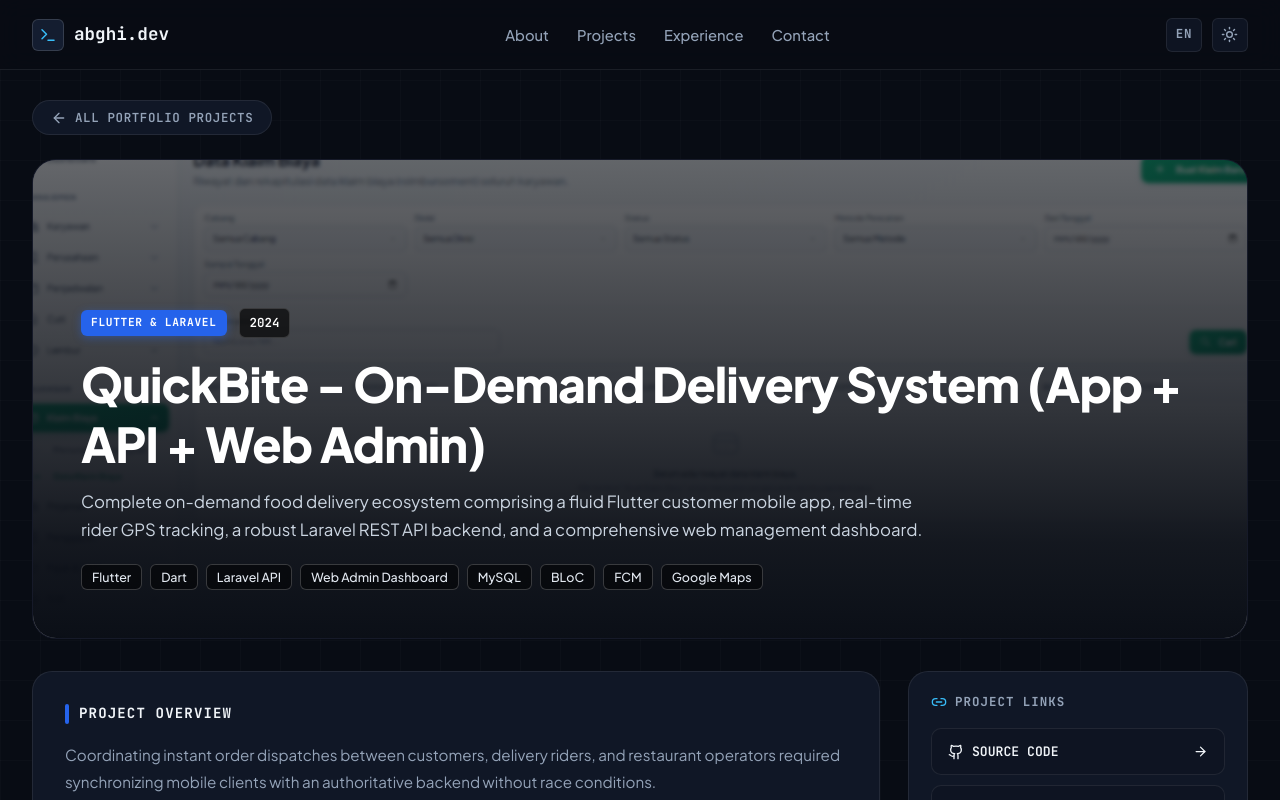
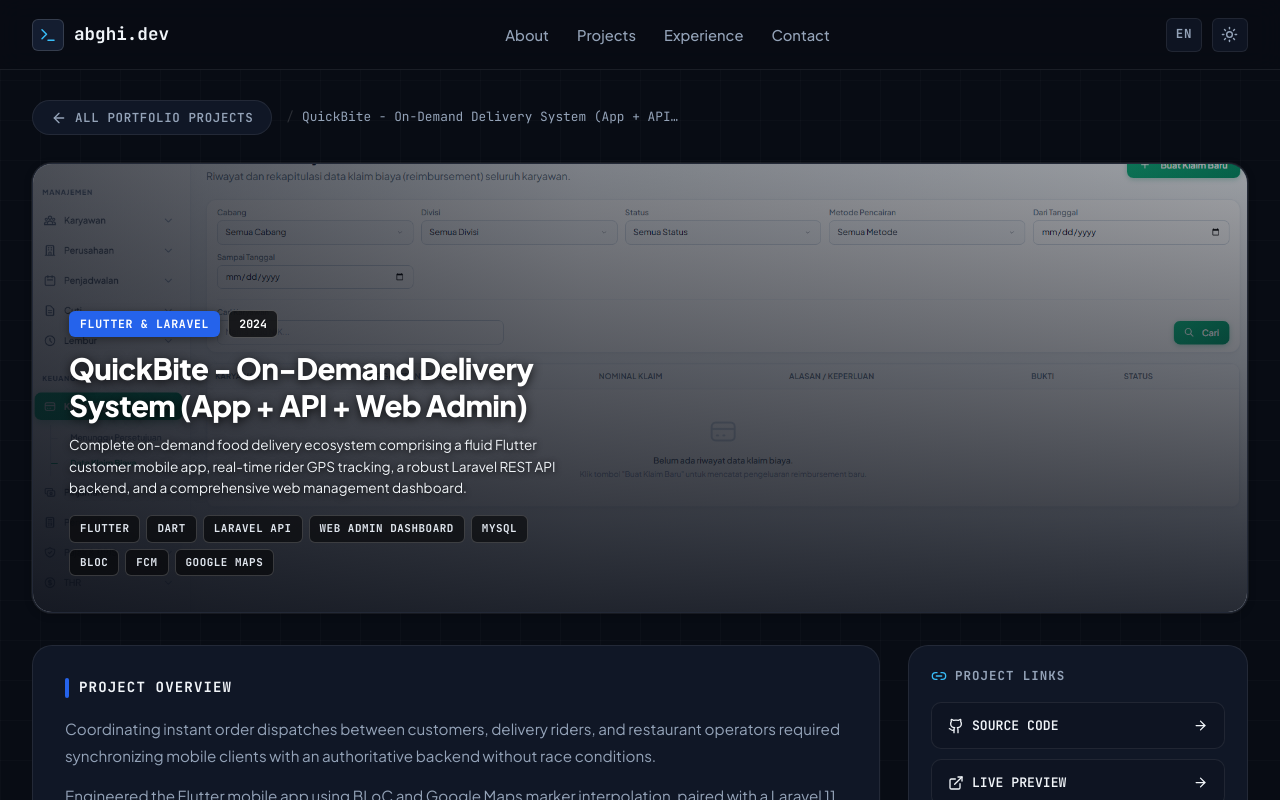
Before and after one commit to abghifareihand/web-portfolio, a React (Vite) app: page / in a window 1280 px wide. Both pictures are taken after a click on the element 226 px from the left and 1633 px from the top of the page. Shown: the top 800 px of the page. Built offline with nearby package versions, Linux system fonts and the light colour scheme.

Commit message:
feat: add CaseStudyPage component and portfolio stylesheet

```diff
--- a/src/App.css
+++ b/src/App.css
@@ -2467,7 +2467,11 @@
 }
 
 .case-study-top-nav {
-  margin-bottom: 24px;
+  display: flex;
+  align-items: center;
+  gap: 14px;
+  margin-bottom: 28px;
+  flex-wrap: wrap;
 }
 
 .case-study-back-btn {
@@ -2494,87 +2498,167 @@
   transform: translateX(-2px);
 }
 
-/* GAMBAR 3: HERO HEADER CARD */
+.case-study-breadcrumb-trail {
+  display: flex;
+  align-items: center;
+  gap: 8px;
+  font-family: var(--font-mono);
+  font-size: 0.8rem;
+  color: var(--text-muted);
+}
+
+.breadcrumb-slash {
+  color: var(--border-muted);
+}
+
+.breadcrumb-current {
+  color: var(--text-secondary);
+  max-width: 380px;
+  overflow: hidden;
+  text-overflow: ellipsis;
+  white-space: nowrap;
+}
+
+/* ============================================================================
+   GAMBAR 1: UNIFIED COMPACT HERO CARD DENGAN BACKGROUND COVER IMAGE
+   ============================================================================ */
 .case-study-hero-card {
   position: relative;
   width: 100%;
-  border-radius: 24px;
+  border-radius: 20px;
   overflow: hidden;
   border: 1px solid var(--border-subtle);
   margin-bottom: 32px;
-  min-height: clamp(480px, 58vh, 600px);
+  min-height: clamp(450px, 54vh, 560px);
   display: flex;
   align-items: flex-end;
-  background: #020617;
+  background: var(--bg-card);
+  box-shadow: var(--shadow-card);
+}
+
+[data-theme="light"] .case-study-hero-card {
+  border: 1px solid var(--border-subtle);
+  box-shadow: 0 4px 20px rgba(0, 0, 0, 0.05);
 }
 
 .case-study-hero-bg {
   position: absolute;
   inset: 0;
   background-size: cover;
-  background-position: center;
-  filter: blur(2px) brightness(0.65);
-  transform: scale(1.04);
-}
-
+  background-position: center right;
+  filter: none;
+  transform: scale(1.01);
+}
+
+/* Overlay merata dan tipis sesuai contoh referensi: gambar cover terlihat menyeluruh, teks kontras */
 .case-study-hero-overlay {
   position: absolute;
   inset: 0;
-  background: linear-gradient(180deg, rgba(8, 12, 20, 0.4) 0%, rgba(8, 12, 20, 0.92) 80%, rgba(8, 12, 20, 0.98) 100%);
+  background:
+    linear-gradient(180deg, rgba(8, 12, 22, 0.32) 0%, rgba(8, 12, 22, 0.62) 55%, rgba(8, 12, 22, 0.86) 100%),
+    linear-gradient(90deg, rgba(8, 12, 22, 0.6) 0%, rgba(8, 12, 22, 0.28) 45%, rgba(8, 12, 22, 0.08) 100%);
+  pointer-events: none;
+}
+
+[data-theme="light"] .case-study-hero-overlay {
+  background:
+    linear-gradient(180deg, rgba(11, 17, 32, 0.32) 0%, rgba(11, 17, 32, 0.62) 55%, rgba(11, 17, 32, 0.86) 100%),
+    linear-gradient(90deg, rgba(11, 17, 32, 0.6) 0%, rgba(11, 17, 32, 0.28) 45%, rgba(11, 17, 32, 0.08) 100%);
 }
 
 .case-study-hero-content {
   position: relative;
   z-index: 2;
-  padding: clamp(24px, 5vw, 48px);
+  padding: clamp(22px, 3.2vw, 36px);
   width: 100%;
+  max-width: 580px;
 }
 
 .case-study-hero-badge-row {
   display: flex;
   align-items: center;
-  gap: 12px;
-  margin-bottom: 16px;
+  gap: 8px;
+  margin-bottom: 12px;
+  flex-wrap: wrap;
+}
+
+.case-study-badge-cat {
+  background: #2563eb;
+  color: #ffffff;
+  font-family: var(--font-mono);
+  font-size: 0.72rem;
+  font-weight: 700;
+  letter-spacing: 0.06em;
+  text-transform: uppercase;
+  padding: 4px 11px;
+  border-radius: 6px;
+  box-shadow: 0 2px 8px rgba(0, 0, 0, 0.4);
 }
 
 .case-study-badge-year {
   background: rgba(0, 0, 0, 0.65);
-  border: 1px solid rgba(255, 255, 255, 0.15);
-  color: #fff;
-  font-family: var(--font-mono);
-  font-size: 0.78rem;
-  font-weight: 600;
+  border: 1px solid rgba(255, 255, 255, 0.25);
+  color: #ffffff;
+  font-family: var(--font-mono);
+  font-size: 0.72rem;
+  font-weight: 700;
   padding: 4px 10px;
   border-radius: 6px;
+  backdrop-filter: blur(8px);
 }
 
 .case-study-hero-title {
-  font-size: clamp(1.85rem, 4vw, 3rem);
+  font-size: clamp(1.4rem, 2.3vw, 1.95rem);
   font-weight: 800;
-  color: #fff;
-  margin-bottom: 14px;
+  color: #ffffff;
+  margin-bottom: 10px;
   line-height: 1.25;
+  letter-spacing: -0.02em;
+  text-shadow: 0 2px 10px rgba(0, 0, 0, 0.85);
 }
 
 .case-study-hero-desc {
-  font-size: 1.05rem;
-  color: #cbd5e1;
-  line-height: 1.65;
-  max-width: 860px;
-  margin-bottom: 20px;
+  font-size: clamp(0.85rem, 1vw, 0.92rem);
+  color: #f1f5f9;
+  line-height: 1.6;
+  max-width: 540px;
+  margin-bottom: 16px;
+  text-shadow: 0 1px 6px rgba(0, 0, 0, 0.9);
 }
 
 .case-study-hero-tags {
   display: flex;
   flex-wrap: wrap;
-  gap: 8px;
+  gap: 6px;
 }
 
 .tag-pill-hero {
-  background: rgba(0, 0, 0, 0.5);
-  border-color: rgba(255, 255, 255, 0.2);
+  background: rgba(0, 0, 0, 0.55);
+  border: 1px solid rgba(255, 255, 255, 0.18);
   color: #e2e8f0;
+  font-family: var(--font-mono);
+  font-size: 0.68rem;
+  font-weight: 700;
+  text-transform: uppercase;
+  letter-spacing: 0.05em;
+  padding: 4px 10px;
+  border-radius: 6px;
   backdrop-filter: blur(8px);
+}
+
+@media (max-width: 768px) {
+  .case-study-hero-card {
+    border-radius: 16px;
+    min-height: 420px;
+    margin-bottom: 24px;
+  }
+  .case-study-hero-content {
+    padding: 20px 16px;
+    max-width: 100%;
+  }
+  .case-study-hero-overlay {
+    background: linear-gradient(180deg, rgba(8, 12, 22, 0.32) 0%, rgba(8, 12, 22, 0.65) 50%, rgba(8, 12, 22, 0.9) 100%);
+  }
 }
 
 /* GAMBAR 4: 2-COLUMN CONTENT SECTION */
--- a/src/components/CaseStudyPage.jsx
+++ b/src/components/CaseStudyPage.jsx
@@ -30,7 +30,7 @@ export default function CaseStudyPage({ project, onBack, onOpenLightbox }) {
   return (
     <div className="case-study-page">
       <div className="site-container">
-        {/* Top Back Button */}
+        {/* Top Back Button & Breadcrumbs */}
         <div className="case-study-top-nav">
           <button
             type="button"
@@ -41,21 +41,25 @@ export default function CaseStudyPage({ project, onBack, onOpenLightbox }) {
             <ArrowLeft size={16} />
             <span>{t('caseStudy.backBtn')}</span>
           </button>
+          <div className="case-study-breadcrumb-trail">
+            <span className="breadcrumb-slash">/</span>
+            <span className="breadcrumb-current">{project.title}</span>
+          </div>
         </div>
 
-        {/* HERO HEADER CARD (GAMBAR 3) */}
+        {/* HERO CARD COMPACT DENGAN COVER IMAGE BACKGROUND (GAMBAR 1) */}
         <div className="case-study-hero-card">
-          {/* Background image & gradient overlay */}
+          {/* Background image & directional gradient overlay */}
           <div
             className="case-study-hero-bg"
             style={{ backgroundImage: `url(${coverImg})` }}
           />
           <div className="case-study-hero-overlay" />
 
-          {/* Hero Content */}
+          {/* Hero Content inside the card */}
           <div className="case-study-hero-content">
             <div className="case-study-hero-badge-row">
-              <span className="card-badge-category">{project.categoryLabel}</span>
+              <span className="case-study-badge-cat">{project.categoryLabel}</span>
               <span className="case-study-badge-year">{project.year}</span>
             </div>
 
@@ -64,7 +68,7 @@ export default function CaseStudyPage({ project, onBack, onOpenLightbox }) {
 
             <div className="case-study-hero-tags">
               {project.tags.map((tag) => (
-                <span key={tag} className="tag-pill tag-pill-hero">
+                <span key={tag} className="tag-pill-hero">
                   {tag}
                 </span>
               ))}
```
